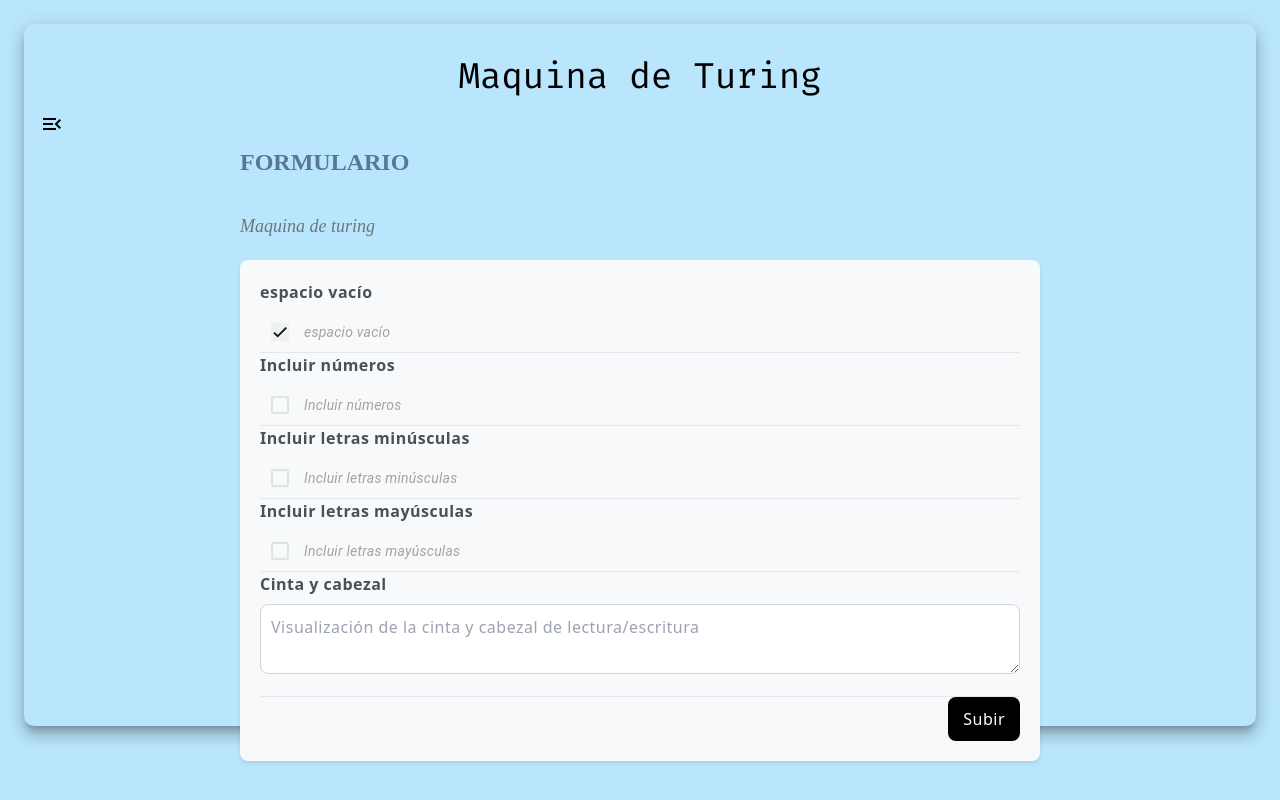
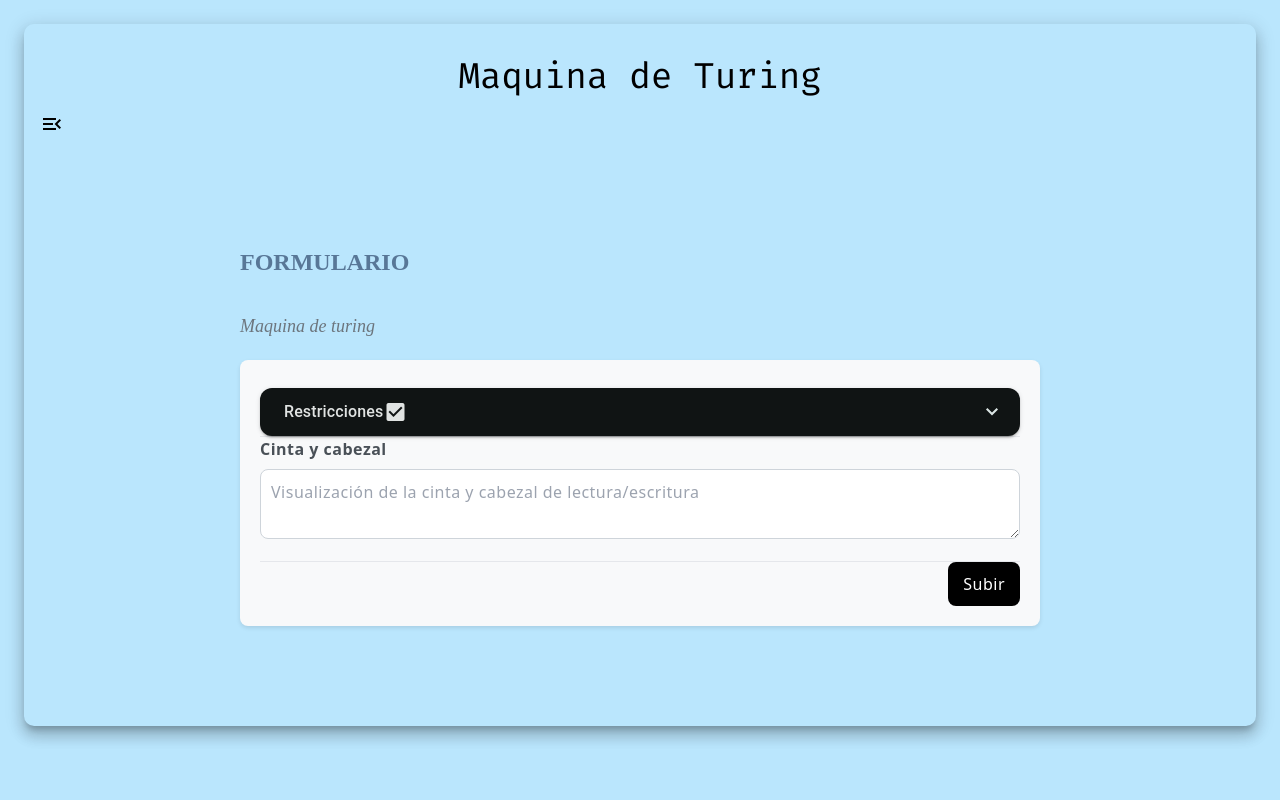
Before and after one commit to Re-21-12/MaquinaTuringFront, an Angular app: page /form in a window 1280 px wide. Shown: the top 800 px of the page. Built offline with nearby package versions, Linux system fonts and the light colour scheme; a web font is replaced by a local one.

Commit message:
fixed restrictions

```diff
--- a/src/app/shared/Models/form.ts
+++ b/src/app/shared/Models/form.ts
@@ -16,10 +16,24 @@ export const Forms: any[] = [
           { label: 'letras minúsculas', value: 'abcdefghijklmnopqsrtuvwxyz' },
           { label: 'letras mayúsculas', value: 'ABCDEFGHIJKLMNOPQRSTUVWXYZ' },
           { label: 'letras m y M', value: 'mM' },
-          { label: 'números y letras minúsculas', value: '0123456789abcdefghijklmnopqsrtuvwxyz' },
-          { label: 'números y letras mayúsculas', value: '0123456789ABCDEFGHIJKLMNOPQRSTUVWXYZ' },
-          { label: 'números, letras minúsculas y mayúsculas', value: '0123456789abcdefghijklmnopqsrtuvwxyzABCDEFGHIJKLMNOPQRSTUVWXYZ' },
-          { label: 'números, letras minúsculas, mayúsculas y m y M', value: '0123456789abcdefghijklmnopqsrtuvwxyzABCDEFGHIJKLMNOPQRSTUVWXYZmM' },
+          {
+            label: 'números y letras minúsculas',
+            value: '0123456789abcdefghijklmnopqsrtuvwxyz',
+          },
+          {
+            label: 'números y letras mayúsculas',
+            value: '0123456789ABCDEFGHIJKLMNOPQRSTUVWXYZ',
+          },
+          {
+            label: 'números, letras minúsculas y mayúsculas',
+            value:
+              '0123456789abcdefghijklmnopqsrtuvwxyzABCDEFGHIJKLMNOPQRSTUVWXYZ',
+          },
+          {
+            label: 'números, letras minúsculas, mayúsculas y m y M',
+            value:
+              '0123456789abcdefghijklmnopqsrtuvwxyzABCDEFGHIJKLMNOPQRSTUVWXYZmM',
+          },
         ],
       },
     ],
@@ -85,32 +99,38 @@ export const Forms: any[] = [
   {
     formName: 'turingForm',
     fields: [
+      {
+        name: 'Restricciones',
+        type: 'checkboxList',
+        checkboxes: [
+          {
+            name: 'vacío',
+            type: 'checkbox',
+            label: 'vacío',
+            value: '#',
 
-      {
-        name: 'espacio vacío',
-        type: 'checkbox',
-        label: 'espacio vacío',
-        value: '#',
           },
           {
             name: 'números',
             type: 'checkbox',
             label: 'Incluir números',
-        value:'números'
+            value: 'números',
           },
           {
             name: 'letras minúsculas',
             type: 'checkbox',
             label: 'Incluir letras minúsculas',
-        value:'letras minúsculas'
+            value: 'letras minúsculas',
           },
           {
             name: 'letras mayúsculas',
             type: 'checkbox',
             label: 'Incluir letras mayúsculas',
-        value:'letras mayúsculas'
+            value: 'letras mayúsculas',
+          },
+        ],
+      },
 
-      },
       {
         name: 'tapeDisplay',
         type: 'textarea',
@@ -118,9 +138,6 @@ export const Forms: any[] = [
         placeholder: 'Visualización de la cinta y cabezal de lectura/escritura',
         readOnly: true, // Campo solo de lectura para mostrar los resultados
       },
-
     ],
-
   },
-
 ];
--- a/src/app/shared/components/dynamicform/dynamicform.component.html
+++ b/src/app/shared/components/dynamicform/dynamicform.component.html
@@ -21,13 +21,27 @@
       </option>
       }
     </select>
-    } @case ("checkbox") {
-    <section>
-      <mat-checkbox [formControlName]="field.name" title="{{ field.label }}" class="">
-        <i class="text-neutral-400">{{ field.label }}</i>
-      </mat-checkbox>
-    </section>
-
+    } @case ("checkboxList") {
+    @if (form.get(field.name)) {
+    <mat-expansion-panel>
+      <mat-expansion-panel-header>
+        <mat-panel-title>{{ field.name }}
+          <mat-icon>check_box</mat-icon>
+        </mat-panel-title>
+      </mat-expansion-panel-header>
+      <div [formGroupName]="field.name">
+        <ol>
+          @for (checkbox of field.checkboxes; track checkbox.name) {
+          <li>
+            <mat-checkbox [formControlName]="checkbox.name" [title]="checkbox.label" class="">
+              <i class="text-neutral-400">{{ checkbox.label }}</i>
+            </mat-checkbox>
+          </li>
+          }
+        </ol>
+      </div>
+    </mat-expansion-panel>
+    }
     } }
     <hr />
     <!-- @if(form.get(field.name).invalid && form.get(field.name).touched){
--- a/src/app/shared/components/dynamicform/dynamicform.component.ts
+++ b/src/app/shared/components/dynamicform/dynamicform.component.ts
@@ -1,12 +1,35 @@
-import { Component, EventEmitter, inject, Input, OnInit, Output } from '@angular/core';
-import { FormGroup, FormBuilder, FormControl, FormsModule, ReactiveFormsModule } from '@angular/forms';
-import { Forms } from '../../Models/form'; // Importa la configuración de tus formularios
+import {
+  Component,
+  EventEmitter,
+  inject,
+  Input,
+  OnInit,
+  Output,
+} from '@angular/core';
+import {
+  FormGroup,
+  FormBuilder,
+  FormControl,
+  FormsModule,
+  ReactiveFormsModule,
+} from '@angular/forms';
+import { Forms } from '../../Models/form';
 import { MatCheckboxModule } from '@angular/material/checkbox';
+import { MatAccordion, MatExpansionModule } from '@angular/material/expansion';
+import { MatIconModule } from '@angular/material/icon';
+import { MatFormFieldModule } from '@angular/material/form-field';
 
 @Component({
   selector: 'app-dynamic-form',
   standalone: true,
-  imports: [FormsModule, ReactiveFormsModule, MatCheckboxModule],
+  imports: [
+    FormsModule,
+    ReactiveFormsModule,
+    MatCheckboxModule,
+    MatExpansionModule,
+    MatIconModule,
+    MatFormFieldModule,
+  ],
   templateUrl: './dynamicform.component.html',
   styleUrls: ['./dynamicform.component.scss'],
   providers: [FormBuilder],
@@ -23,7 +46,7 @@ export class DynamicFormComponent implements OnInit {
   ngOnInit() {
     this.formConfig = Forms.find((form) => form.formName === this.formName);
     if (!this.formConfig) {
-      this.formConfig = Forms[0]; // Usa el primer formulario si no se encuentra el específico
+      this.formConfig = Forms[0];
     }
     this.initializeForm();
   }
@@ -32,15 +55,21 @@ export class DynamicFormComponent implements OnInit {
     const group: any = {};
 
     this.formConfig.fields.forEach((field: any) => {
-      // Crea el FormControl y configura el estado 'disabled' si se indica en la configuración
-      const control = new FormControl({ value: '', disabled: field.disabled || false });
-      group[field.name] = control;
-
-      // Puedes añadir lógica adicional aquí para habilitar/deshabilitar otros campos
-      if (field.name === 'espacio vacío') {
-        // Por ejemplo, deshabilitar 'includeBlank' al iniciar
-        control.disable();
-        control.setValue('false');
+      if (field.type === 'checkboxList') {
+        const checkboxGroup = this.fb.group({});
+        field.checkboxes.forEach((checkbox: any) => {
+          const isVacio = checkbox.name === 'vacío';
+          checkboxGroup.addControl(checkbox.name, new FormControl({
+            value: isVacio, // Marca 'vacío' como true por defecto
+            disabled: isVacio // Deshabilita 'vacío'
+          }));
+        });
+        group[field.name] = checkboxGroup;
+      } else {
+        group[field.name] = new FormControl({
+          value: '',
+          disabled: field.disabled || false
+        });
       }
     });
 
@@ -49,15 +78,17 @@ export class DynamicFormComponent implements OnInit {
 
   onSubmit() {
     if (this.form.valid) {
-        const formData = this.form.value;
+      const formData = this.form.value;
 
-        // Agrega manualmente el valor de includeBlank
-        formData.includeBlank = this.form.get('espacio vacío')?.disabled ? 'false' : this.form.get('includeBlank')?.value;
+      const restrictionsControl = this.form.get('Restrictions');
+      if (restrictionsControl instanceof FormGroup) {
+        const isVacioChecked = restrictionsControl.get('vacío')?.value;
+        formData.includeBlank = isVacioChecked ? 'true' : 'false';
+      }
 
-        this.formSubmit.emit(formData);
+      this.formSubmit.emit(formData);
     } else {
-        console.error('Formulario inválido');
+      console.error('Formulario inválido');
     }
+  }
 }
-
-}
```
Lines whose indentation alone changed are shown as unchanged.
